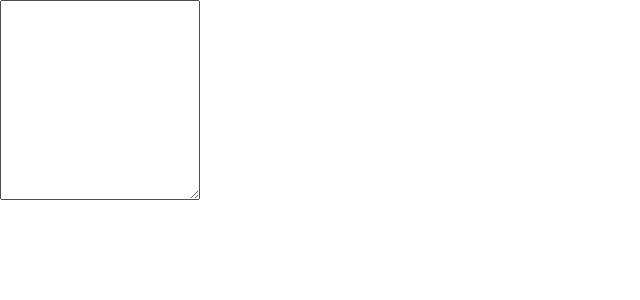
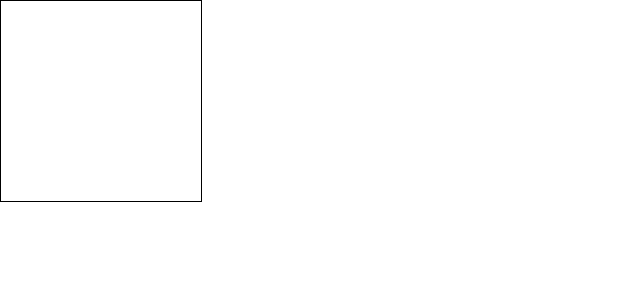
Before and after one commit to Jay-WKJun/react-web-code-editor, a React app: page / in a window 1280 px wide. Shown: the top 300 px of the page, without its empty margins (0-640 px from the left). Built offline with nearby package versions, Linux system fonts and the light colour scheme.

Commit message:
Style : transparent textArea & autoResizing textArea

```diff
--- a/src/Containers/App/App.tsx
+++ b/src/Containers/App/App.tsx
@@ -1,10 +1,11 @@
-import React, { useState, useCallback } from 'react';
+import React, { useState, useCallback, useRef } from 'react';
 import styled from 'styled-components';
 
 const Wrapper = styled.div`
   position: relative;
   width: 200px;
-  height: 200px;
+  min-height: 200px;
+	border: 1px solid black;
 	padding: 0;
 `;
 
@@ -13,9 +14,13 @@ const TextArea = styled.textarea`
   top: 0;
   left: 0;
 	width: inherit;
-	height: inherit;
+	min-height: inherit;
 	padding: 10px;
+	border: none;
 	z-index: 1;
+	resize: none;
+	overflow: hidden;
+	background: transparent;
 	-webkit-text-fill-color: transparent;
 `;
 
@@ -25,20 +30,31 @@ const Pre = styled.pre`
 	width: inherit;
 	height: inherit;
 	margin: 0;
+  overflow: auto;
 	box-sizing: border-box;
+	white-space: pre-wrap;
+	word-break: break-all;
+	word-wrap: break-word;
 `;
 
 function App() {
-	const [text, setText] = useState();
+	const [text, setText] = useState('');
 
-	const handleTextChange = useCallback((e) => {
+	const textAreaRef = useRef<HTMLTextAreaElement>(null);
+
+	const handleTextChange = useCallback((e: React.ChangeEvent<HTMLTextAreaElement>) => {
 		const { value } = e.currentTarget;
 		setText(value);
-	}, []);
+
+		if (textAreaRef.current) {
+			const textAreaElement = textAreaRef.current;
+			textAreaElement.style.height = `${textAreaElement.scrollHeight}px`;
+		}
+	}, [textAreaRef]);
 
   return (
     <Wrapper>
-      <TextArea value={text} onChange={handleTextChange} />
+      <TextArea ref={textAreaRef} value={text} onChange={handleTextChange} />
 	    <Pre>{text}</Pre>
     </Wrapper>
   );
```
